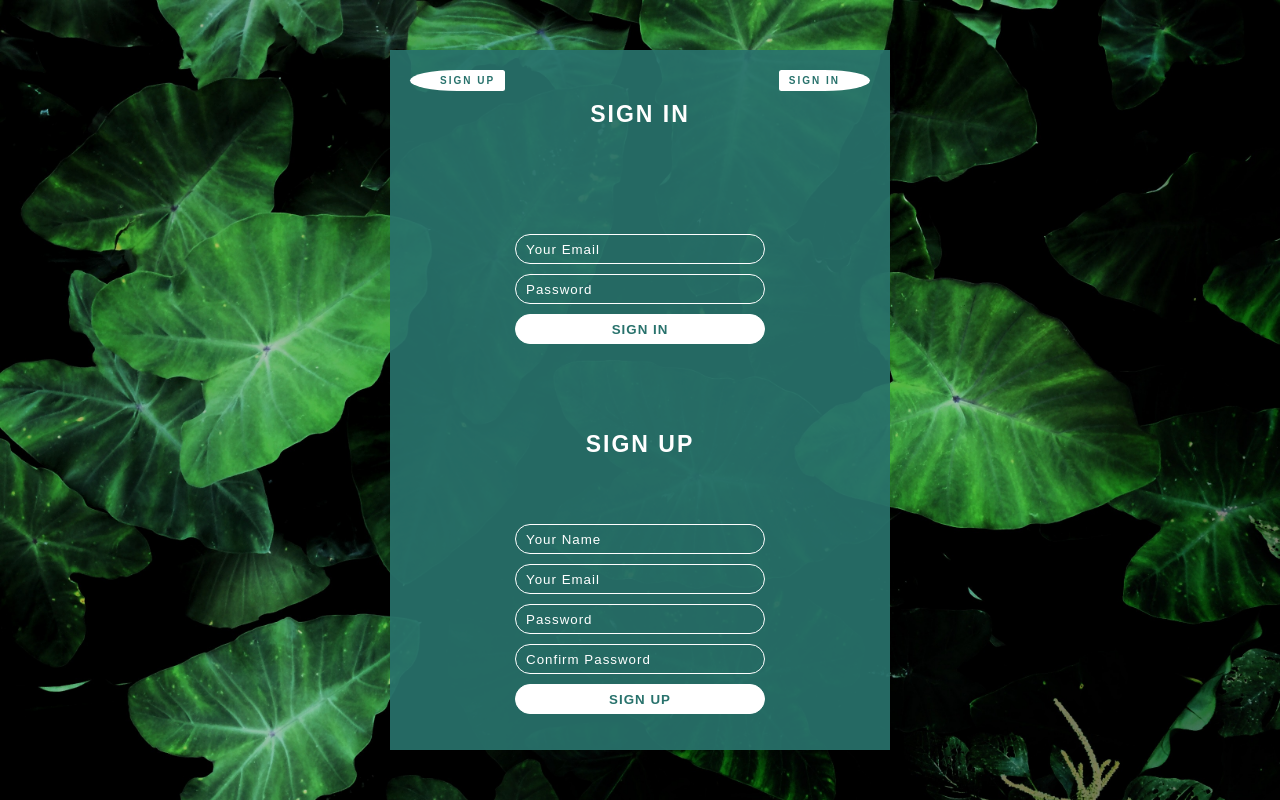
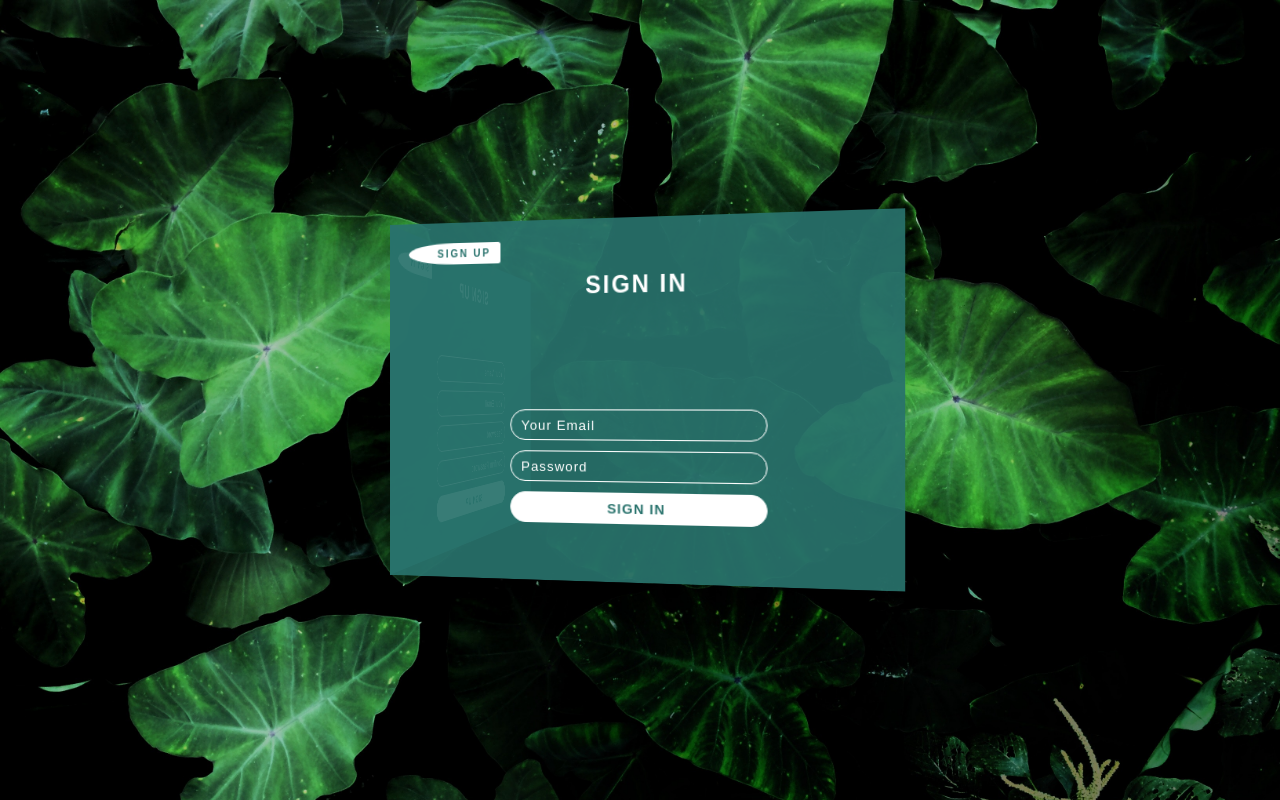
Before and after one commit to cfigueroa22/3D-Form, a plain HTML site: page index.html in a window 1280 px wide. Drawn offline with Linux system fonts and the light colour scheme.

Commit message:
javascript started

```diff
--- a/style.css
+++ b/style.css
@@ -17,14 +17,15 @@ html {
     rgba(0,0,0,7);
     background-size: cover;
     background-image: url(images/background.jpg);
-
+    perspective: 100rem;
 }
 
 .forms-wrapper {
+    transform-style: preserve-3d;
     position: absolute;
-    top: 50%;
-    left: 50%;
-    transform: translate(-50%, -50%);
+    top: calc(50% - 17.5rem);
+    left: calc(50% - 25rem);
+    transform: rotateY(-10deg);
 }
 
 .forms-wrapper form {
@@ -36,6 +37,11 @@ html {
     justify-content: space-around;
     align-items: center;
     box-shadow: .1rem .1rem .1rem #ccc inset, -.1rem -.1rem -.1rem #ccc inset;
+    position: absolute;
+}
+
+.signup-form {
+    transform: rotateY(270deg)translateZ(25rem)translateX(-25rem);
 }
 
 form a {
```
Also changed, not shown: 1 other file.
